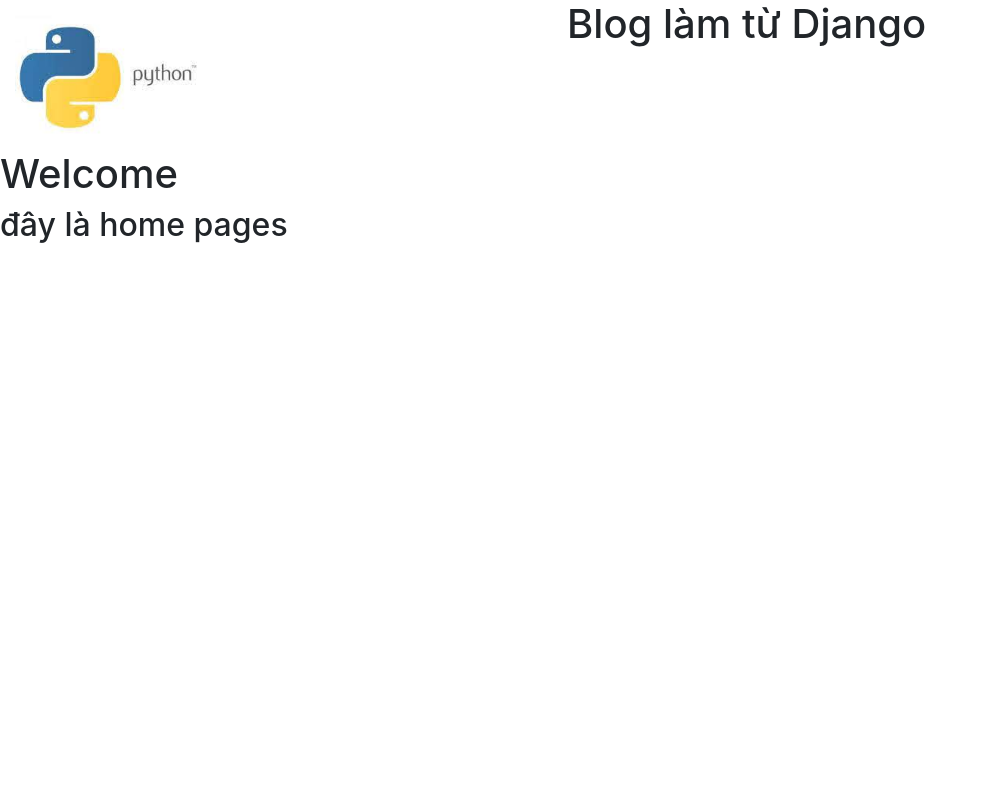
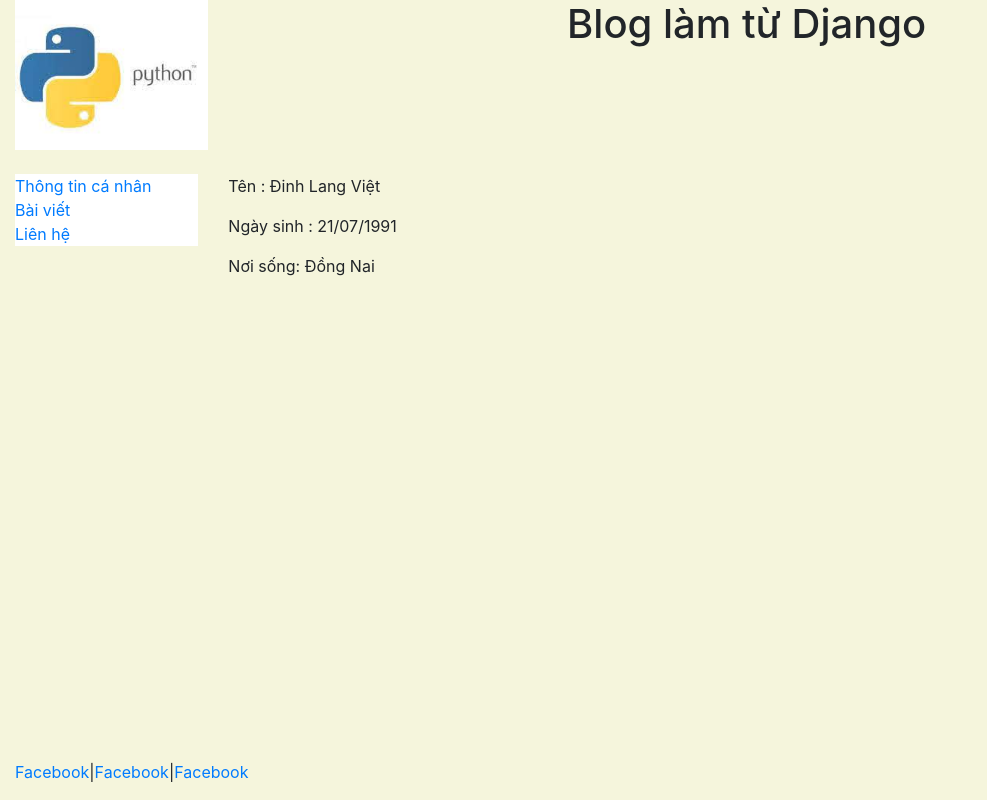
Before and after one commit to kuboit217/pythonweb, a Django app: template home/templates/pages/home.html in a window 1280 px wide. Shown: the whole page, without its empty margins (0-987 px from the left). Run offline with Django 3.2, Linux system fonts and the light colour scheme; the template is opened without the code that fills it, so the values that code supplies are empty; some libraries are stand-ins or nearby versions.

Commit message:
update comnit

```diff
--- a/home/templates/pages/base.html
+++ b/home/templates/pages/base.html
@@ -6,9 +6,15 @@
     <meta name="viewport" content="width=device-width, initial-scale=1.0">
     <link rel="stylesheet" href="{% static 'css/bootstrap.min.css' %}" type="text/css" />
     <title>{% block title %} {% endblock %}</title>
+    <style>
+        html, body{
+            height: 100%;
+            background-color: beige;
+        }
+    </style>
 </head>
 <body>
-    <div class="container-fluid">
+    <div class="container-fluid" style="min-height:95%">
         <div class="row">
             <div class="col-sm-2">
                 <center>
@@ -21,8 +27,26 @@
                 </center>
             </div>
         </div>
+        <br />
+        <div class="row">
+            <div class="col-sm-2">
+                <div class="bs-sidebar" style=background-color:#fff>
+                    <ul class="nav flex-column">
+                        <li><a href="/">Thông tin cá nhân</a></li>
+                        <li><a href="/blogs">Bài viết</a></li>
+                        <li><a href="/contact">Liên hệ</a></li>
+                    </ul>
+                </div>
+            </div>
+            <div class="col-sm-10">
+                {% block content %}
+
+                {% endblock %}
+            </div>
+        </div>
     </div>
-    {% block content %}
-    {% endblock %}
+    <footer class="container-fluid">
+        <a href="">Facebook</a>|<a href="">Facebook</a>|<a href="">Facebook</a>
+    </footer>
 </body>
 </html>
--- a/home/templates/pages/home.html
+++ b/home/templates/pages/home.html
@@ -3,6 +3,7 @@
 {% block title %} Home Page{% endblock %}
 
 {% block content %}
-<h1>Welcome</h1>
-<h2>đây là home pages</h2>
+<p>Tên : Đinh Lang Việt</p>
+<p>Ngày sinh : 21/07/1991</p>
+<p>Nơi sống: Đồng Nai</p>
 {% endblock %}
--- a/home/urls.py
+++ b/home/urls.py
@@ -2,5 +2,7 @@
 from . import views
 
 urlpatterns = [
-    path('', views.index)
+    path('', views.index),
+    path('contact/', views.contact)
+
 ]
--- a/home/views.py
+++ b/home/views.py
@@ -5,3 +5,6 @@
 
 def index(request):
    return render(request,'pages/home.html')
+
+def contact(request):
+   return render(request,'pages/contact.html')
--- a/pythonweb/settings.py
+++ b/pythonweb/settings.py
@@ -38,6 +38,7 @@
     'django.contrib.messages',
     'django.contrib.staticfiles',
     'home',
+    'blogs',
 ]
 
 MIDDLEWARE = [
```
Also changed, not shown: home/templates/pages/contact.html (added, +8 -0 lines).
